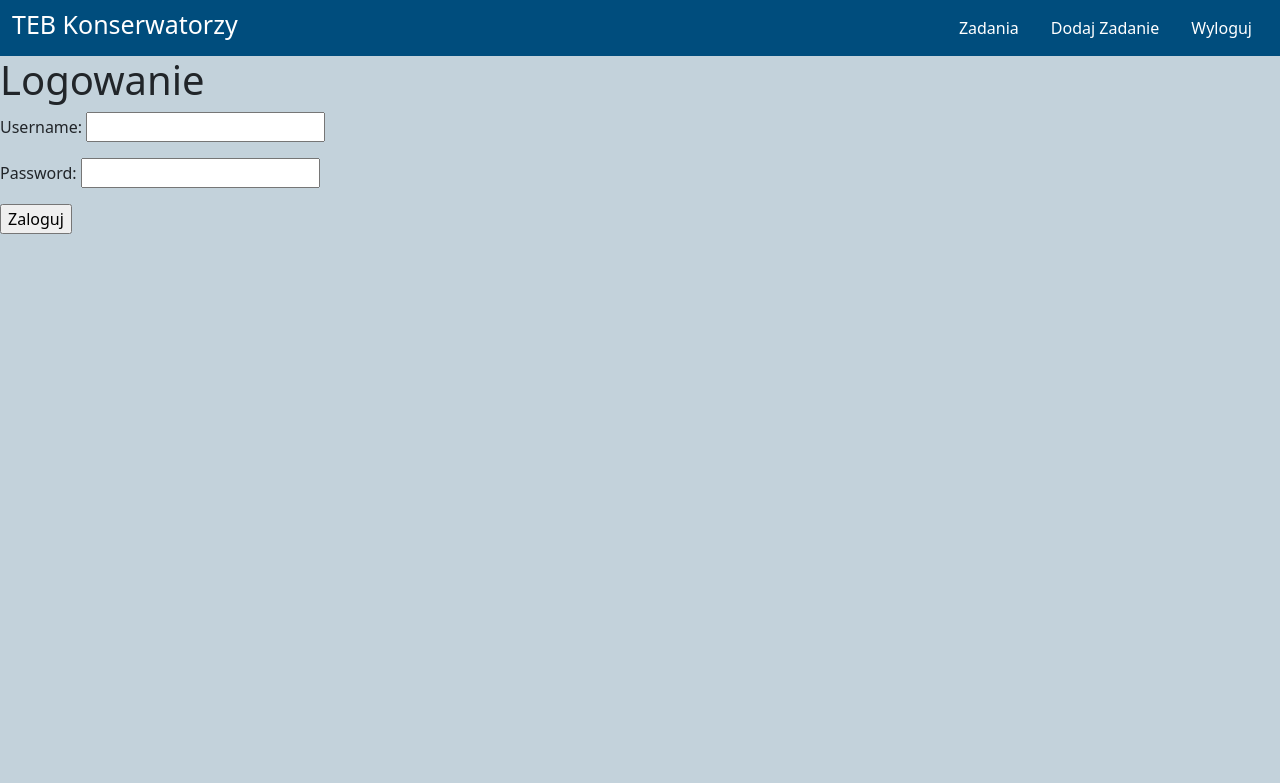
After one commit to ShoppingCart613/tebkonserwatorzy, a Django app: template konserwatorzy/templates/konserwatorzy/login.html in a window 1280 px wide. The commit adds this page. Shown: the top 783 px of the page. Run offline with Django 4.2, Linux system fonts and the light colour scheme; the template is opened without the code that fills it: values that come from a table or form of the project are taken from there, others are empty.

Commit message:
finished base

```diff
--- /dev/null
+++ b/konserwatorzy/templates/base.html
@@ -0,0 +1,38 @@
+<head>
+    <title>{%  block title %}{% endblock %}</title>
+    <link href="https://cdn.jsdelivr.net/npm/bootstrap@5.3.2/dist/css/bootstrap.min.css" rel="stylesheet" integrity="sha384-T3c6CoIi6uLrA9TneNEoa7RxnatzjcDSCmG1MXxSR1GAsXEV/Dwwykc2MPK8M2HN" crossorigin="anonymous">
+</head>
+<style>
+    body {
+        background-color: #c3d2db;
+    }
+
+    header {
+        background-color: #004d7d;
+    }
+
+    .nav-link {
+        color: white;
+    }
+
+    header h1 {
+        color: white;
+        font-size:25px;
+    }
+</style>
+<body>
+    <header>
+        <div class="container-fluid">
+        <nav class="navbar">
+            <h1>TEB Konserwatorzy</h1>
+            <ul class="nav nav-pills">
+                <li class="nav-item"><a class="nav-link" href="{% url "index" %}">Zadania</a></li>
+                <li class="nav-item"><a class="nav-link" href="{% url "add_zadanie" %}">Dodaj Zadanie</a></li>
+                <li class="nav-item"><a class="nav-link" href="{% url "login" %}">Wyloguj</a></li>
+            </ul>
+        </nav>
+        </div>
+    </header>
+    <div id="content">{% block content %}{% endblock %}</div>
+</body>
+</html>
--- a/konserwatorzy/templates/konserwatorzy/dodaj_zadanie.html
+++ b/konserwatorzy/templates/konserwatorzy/dodaj_zadanie.html
@@ -1,3 +1,5 @@
+{% extends "base.html" %}
+
 {% block title %}Dodaj zadanie{% endblock %}
 
 {% block content %}
--- a/konserwatorzy/templates/konserwatorzy/dodano.html
+++ b/konserwatorzy/templates/konserwatorzy/dodano.html
@@ -1,6 +1,8 @@
-{% block title %}
+{% extends "base.html" %}
+
+{% block title %} {% endblock %}
+{% block content %}
 Dodano
-
 <a href="{% url 'add_zadanie' %}">dodaj nowy</a>
 <a href="{% url 'index' %}">wróć</a>
 {% endblock %}
--- a/konserwatorzy/templates/konserwatorzy/index.html
+++ b/konserwatorzy/templates/konserwatorzy/index.html
@@ -1,3 +1,8 @@
+{% extends "base.html" %}
+
+{% block title %} Lista Zadań{% endblock %}
+
+{% block content %}
 {% if zadanie_list %}
     <ul>
     {% for zad in zadanie_list %}
@@ -7,3 +12,4 @@
 {% else %}
     <p>Brak zadań.</p>
 {% endif %}
+{% endblock %}
--- /dev/null
+++ b/konserwatorzy/templates/konserwatorzy/login.html
@@ -0,0 +1,20 @@
+{% extends "base.html" %}
+
+{% block title %}Logowanie{% endblock %}
+
+{% block content %}
+    <h1>Logowanie</h1>
+    {% if form.errors %}
+        <p> Nazwa użytkownika lub hasło są niepoprawne.
+        Spróbuj ponownie</p>
+    {% endif %}
+
+    <div class="login-form">
+    <form action="{% url 'login' %}" method="post">
+        {{ form.as_p }}
+        {% csrf_token %}
+        <p><input type="submit" value="Zaloguj"></p>
+    </form>
+    </div>
+
+{% endblock %}
--- a/konserwatorzy/templates/konserwatorzy/zadanie.html
+++ b/konserwatorzy/templates/konserwatorzy/zadanie.html
@@ -1,3 +1,9 @@
+{% extends "base.html" %}
+
+{% block title %}{{  zadanie.nazwa  }}{% endblock %}
+
+{% block content %}
 <h1>{{ zadanie.nazwa }}</h1>
 <p>{{ zadanie.opis }}</p>
 <p>stan: {{ zadanie.stan }}</p>
+{% endblock %}
--- a/konserwatorzy/urls.py
+++ b/konserwatorzy/urls.py
@@ -1,9 +1,10 @@
-from django.contrib import admin
 from django.urls import path
 from . import views
+from django.contrib.auth import views as login
 
 urlpatterns = [
     path("", views.index, name="index"),
     path("<int:zadanie_id>/", views.zadanie, name="zadanie"),
-    path("add_zadanie", views.add_zadanie, name="add_zadanie"),
+    path("add_zadanie/", views.add_zadanie, name="add_zadanie"),
+    path("login/", login.LoginView.as_view(), name="login"),
 ]
```
Also changed, not shown: konserwatorzy/static/konserwatorzy/style.css (added, +11 -0 lines), konserwatorzy/views.py (+14 -1 lines), db.sqlite3.
